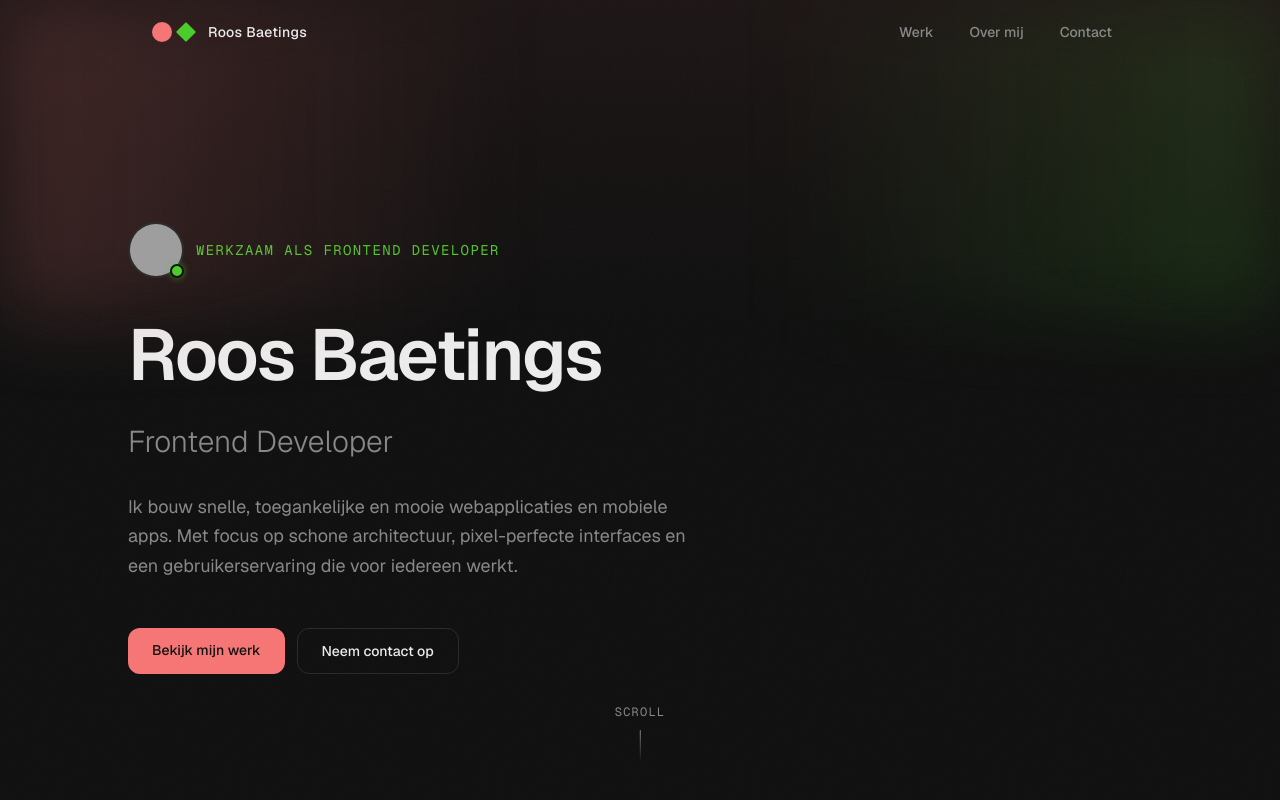
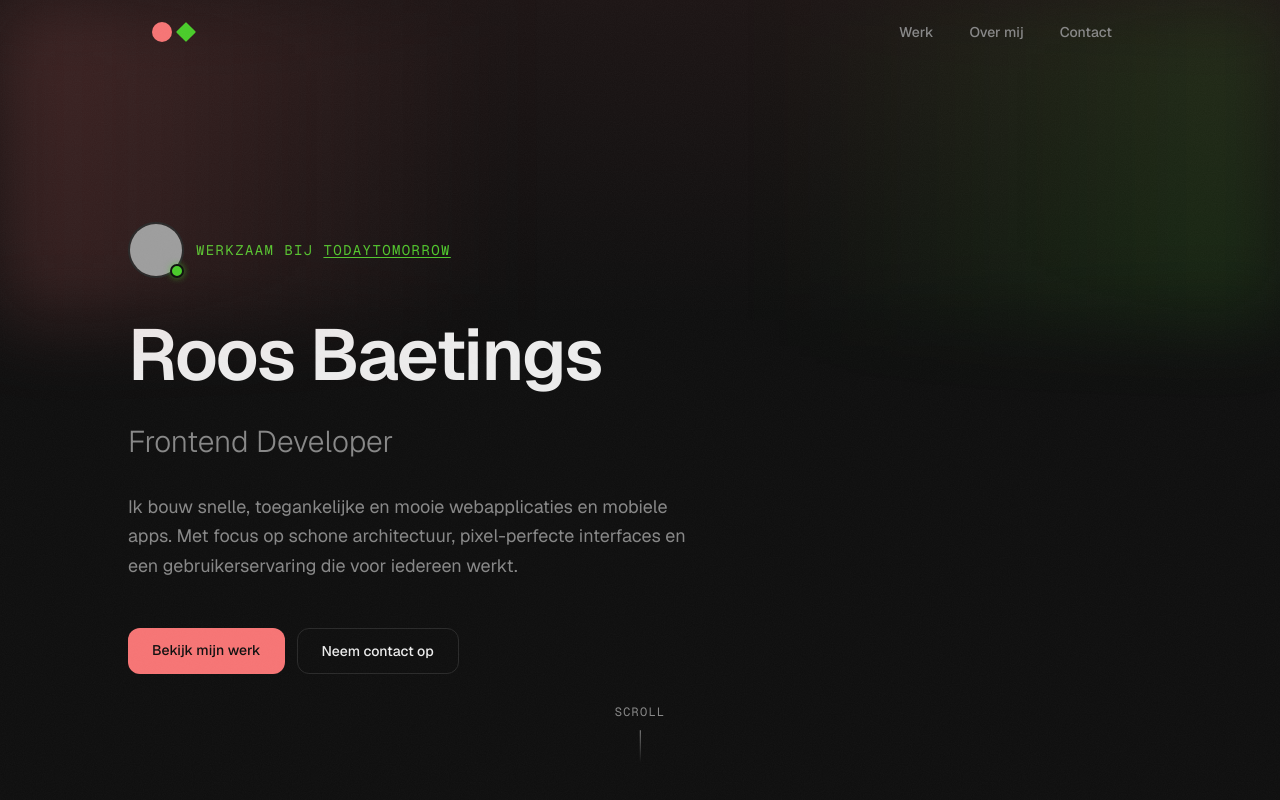
Before and after one commit to Roosbaetings/porfolio, a Next.js app: page / in a window 1280 px wide. Shown: the top 800 px of the page. Built offline with nearby package versions, Linux system fonts and the light colour scheme; grey boxes are pictures that could not be loaded.

Commit message:
Update Hero component to link to Todaytomorrow and remove name from Navbar

```diff
--- a/components/Hero.tsx
+++ b/components/Hero.tsx
@@ -74,7 +74,16 @@ export default function Hero() {
             className="text-sm font-mono tracking-widest uppercase"
             style={{ color: "#4ACC2A" }}
           >
-            Werkzaam als Frontend Developer
+            Werkzaam bij{" "}
+            <a
+              href="https://todaytomorrow.nl"
+              target="_blank"
+              rel="noopener noreferrer"
+              className="underline underline-offset-2 hover:opacity-80 transition-opacity duration-200"
+              style={{ color: "inherit" }}
+            >
+              Todaytomorrow
+            </a>
           </span>
         </motion.div>
 
--- a/components/Navbar.tsx
+++ b/components/Navbar.tsx
@@ -30,12 +30,6 @@ export default function Navbar() {
       <nav className="max-w-5xl mx-auto px-6 h-16 flex items-center justify-between">
         <a href="#" className="flex items-center gap-3 group" aria-label="Home">
           <Logo />
-          <span
-            className="text-sm font-medium tracking-wide"
-            style={{ color: "#EDEDED" }}
-          >
-            Roos Baetings
-          </span>
         </a>
 
         <ul className="flex items-center gap-1">
```
